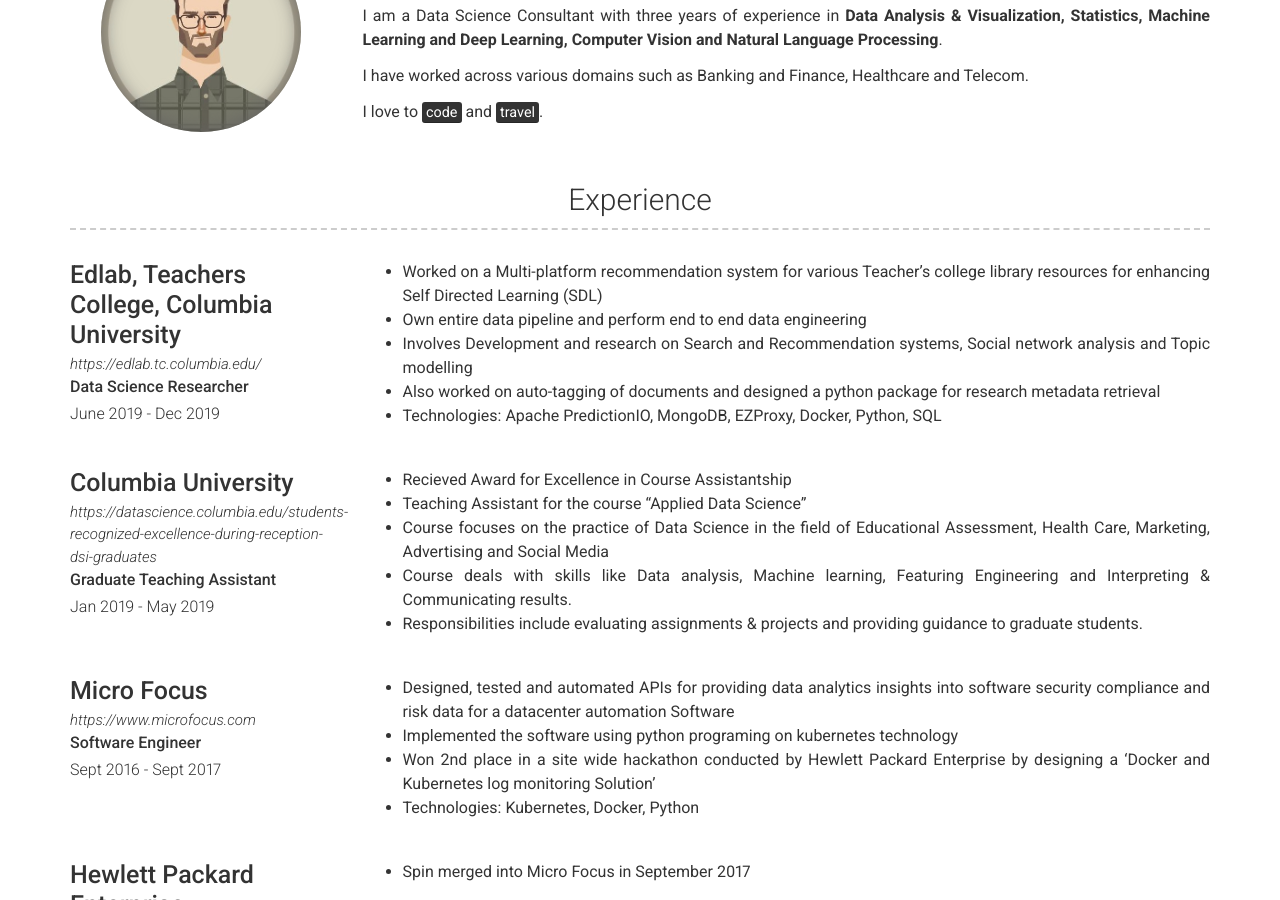
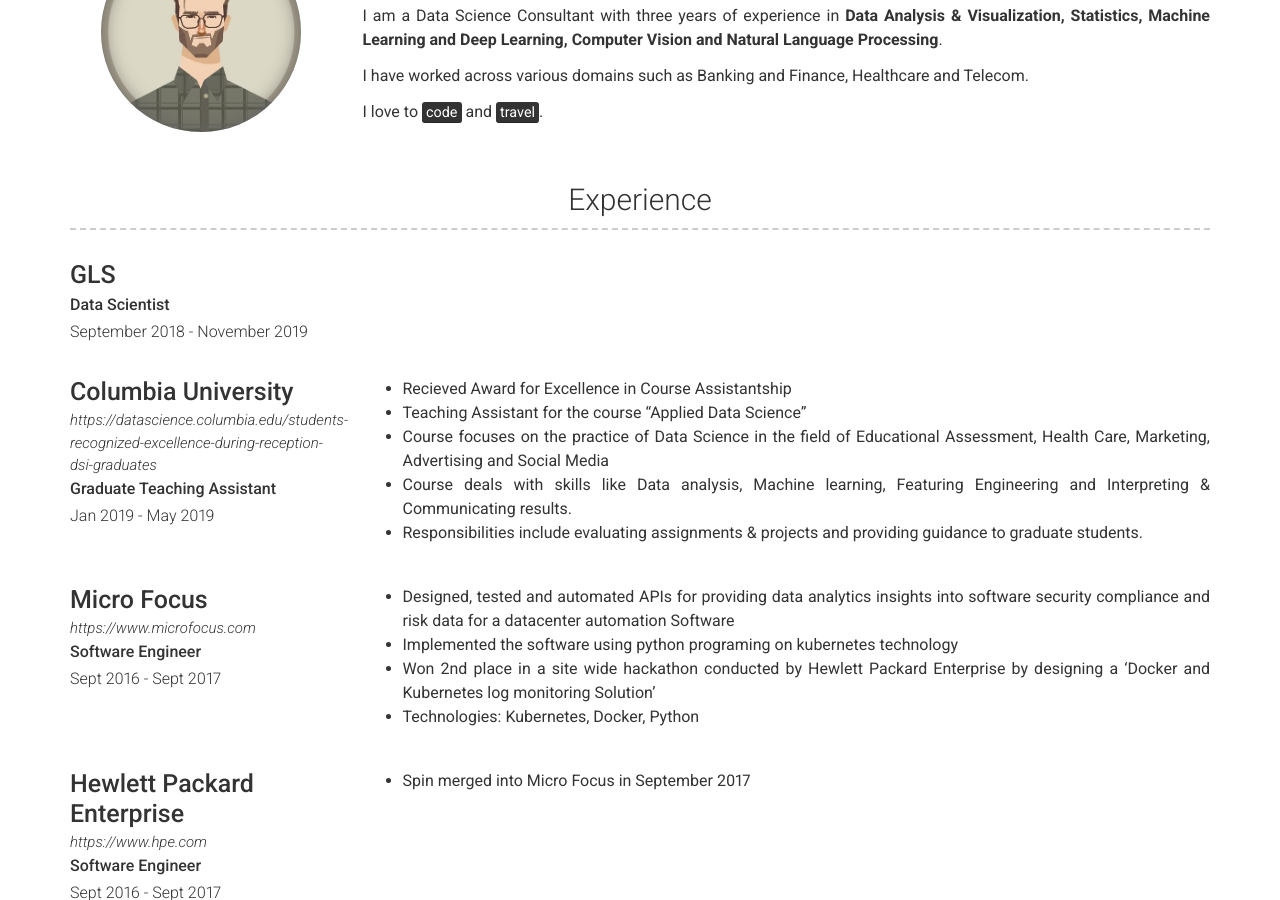
Before and after one commit to ShivamPanchal/shivam.github.io, a Jekyll site: the page built from index.md, in a window 1280 px wide and 900 px high, scrolled down 370 px. Built offline with Jekyll 4.4.1, drawn with Linux system fonts in a browser that asks for light colours.

Commit message:
Update experience.yml

```diff
--- a/_data/experience.yml
+++ b/_data/experience.yml
@@ -1,15 +1,15 @@
 - layout: left
-  company: Edlab, Teachers College, Columbia University
-  link: https://edlab.tc.columbia.edu/
+  company: GLS
   jobs:
-    - title: Data Science Researcher
-      dates: June 2019 - Dec 2019
-  description: | # this will include new lines to allow paragraphs
-    - Worked on a Multi-platform recommendation system for various Teacher’s college library resources for enhancing Self Directed Learning (SDL)
-    - Own entire data pipeline and perform end to end data engineering
-    - Involves Development and research on Search and Recommendation systems, Social network analysis and Topic modelling
-    - Also worked on auto-tagging of documents and designed a python package for research metadata retrieval
-    - Technologies: Apache PredictionIO, MongoDB, EZProxy, Docker, Python, SQL
+    - title: Data Scientist
+      dates: September 2018 - November 2019
+      quote: >
+        "Solving 21st century problems by diging holes and making game changing products like the *not a flamethrower*"
+      description: | # this will include new lines to allow paragraphs
+        I am engaged in the following technologies as part of my responsibilities.
+        - Deep Learning based Forecasting Models, Churn Prediction.
+        - Chat bots and Natural Language Processing.
+        - Integration of a Data Visualization and Reporting with Process Work Flow.
 - layout: left
   company: Columbia University
   link: https://datascience.columbia.edu/students-recognized-excellence-during-reception-dsi-graduates
```
